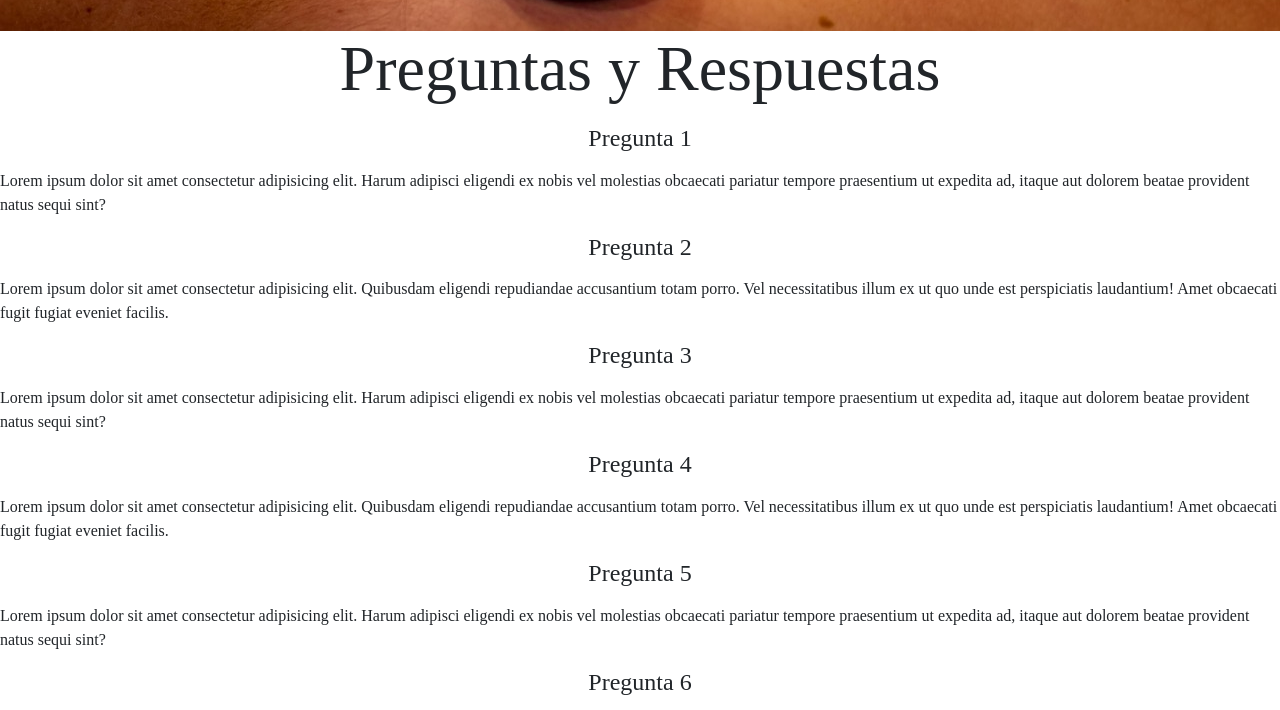
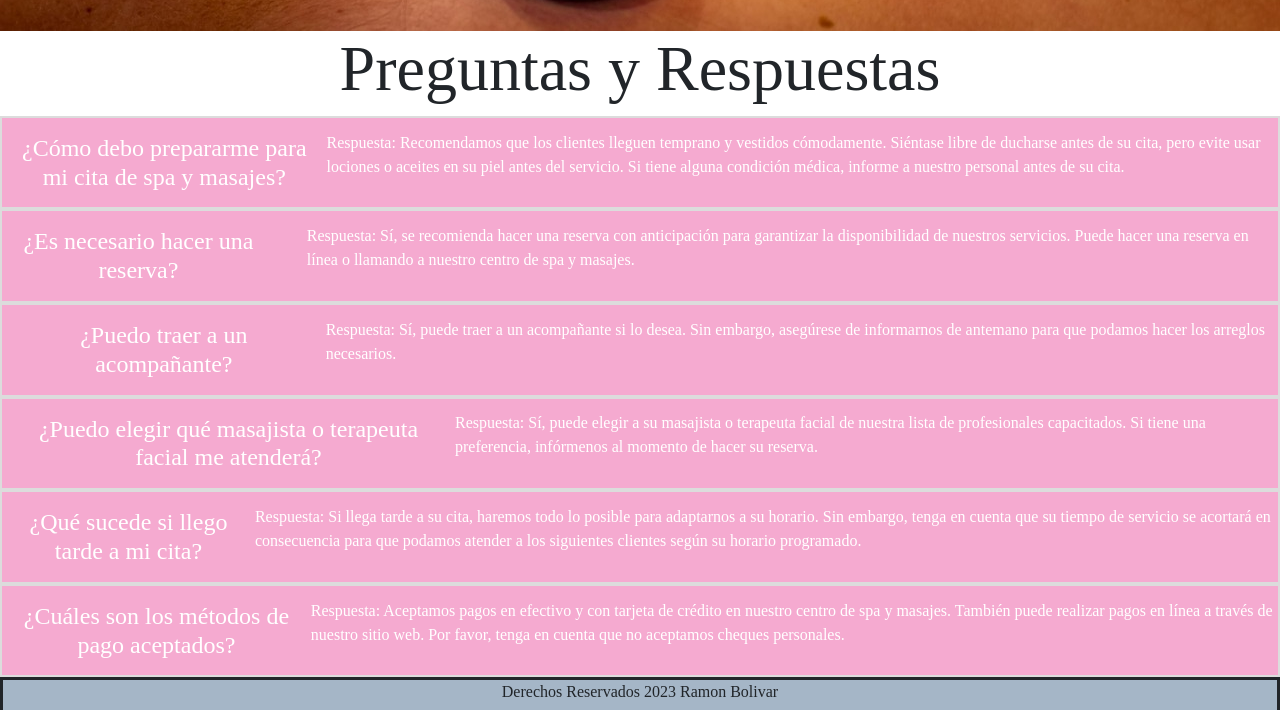
Before and after one commit to bolivarcampos/entrega2-coderhouse, a plain HTML site: page pages/Faq.html in a window 1280 px wide. Shown: the part 982-1692 px from the top of the page. Drawn offline with nearby package versions, Linux system fonts and the light colour scheme; a web font is replaced by a local one.

```diff
--- a/pages/Faq.html
+++ b/pages/Faq.html
@@ -57,43 +57,77 @@
 
         <h1>Preguntas y Respuestas</h1>
 
-        <h3>Pregunta 1</h3>
+        <div class="faq">
 
-        <p>Lorem ipsum dolor sit amet consectetur adipisicing elit. Harum adipisci eligendi ex nobis vel molestias
-            obcaecati pariatur tempore praesentium ut expedita ad, itaque aut dolorem beatae provident natus sequi sint?
+            <div class="faq-1">
+
+                <h3>¿Cómo debo prepararme para mi cita de spa y masajes?</h3>
+
+                <p>Respuesta: Recomendamos que los clientes lleguen temprano y vestidos cómodamente. Siéntase libre de
+                    ducharse antes de su cita, pero evite usar lociones o aceites en su piel antes del servicio. Si
+                    tiene alguna condición médica, informe a nuestro personal antes de su cita.
                 </p>
 
-        <h3>Pregunta 2</h3>
+            </div>
 
-        <p>Lorem ipsum dolor sit amet consectetur adipisicing elit. Quibusdam eligendi repudiandae accusantium totam
-            porro. Vel necessitatibus illum ex ut quo unde est perspiciatis laudantium! Amet obcaecati fugit fugiat
-            eveniet facilis.</p>
+            <div class="faq-2">
 
-        <h3>Pregunta 3</h3>
+                <h3>¿Es necesario hacer una reserva?</h3>
 
-        <p>Lorem ipsum dolor sit amet consectetur adipisicing elit. Harum adipisci eligendi ex nobis vel molestias
-            obcaecati pariatur tempore praesentium ut expedita ad, itaque aut dolorem beatae provident natus sequi sint?
+                <p>Respuesta: Sí, se recomienda hacer una reserva con anticipación para garantizar la disponibilidad de
+                    nuestros servicios. Puede hacer una reserva en línea o llamando a nuestro centro de spa y masajes.
                 </p>
 
-        <h3>Pregunta 4</h3>
+            </div>
 
-        <p>Lorem ipsum dolor sit amet consectetur adipisicing elit. Quibusdam eligendi repudiandae accusantium totam
-            porro. Vel necessitatibus illum ex ut quo unde est perspiciatis laudantium! Amet obcaecati fugit fugiat
-            eveniet facilis.</p>
+            <div class="faq-3">
 
-        <h3>Pregunta 5</h3>
+                <h3>¿Puedo traer a un acompañante?</h3>
 
-        <p>Lorem ipsum dolor sit amet consectetur adipisicing elit. Harum adipisci eligendi ex nobis vel molestias
-            obcaecati pariatur tempore praesentium ut expedita ad, itaque aut dolorem beatae provident natus sequi sint?
+                <p>Respuesta: Sí, puede traer a un acompañante si lo desea. Sin embargo, asegúrese de informarnos de
+                    antemano para que podamos hacer los arreglos necesarios.
                 </p>
 
-        <h3>Pregunta 6</h3>
+            </div>
 
-        <p>Lorem ipsum dolor sit amet consectetur adipisicing elit. Quibusdam eligendi repudiandae accusantium totam
-            porro. Vel necessitatibus illum ex ut quo unde est perspiciatis laudantium! Amet obcaecati fugit fugiat
-            eveniet facilis.</p>
+            <div class="faq-4">
+
+                <h3>¿Puedo elegir qué masajista o terapeuta facial me atenderá?</h3>
+
+                <p>Respuesta: Sí, puede elegir a su masajista o terapeuta facial de nuestra lista de profesionales
+                    capacitados. Si tiene una preferencia, infórmenos al momento de hacer su reserva.</p>
+
+            </div>
+
+            <div class="faq-5">
+
+                <h3>¿Qué sucede si llego tarde a mi cita?</h3>
+
+                <p>Respuesta: Si llega tarde a su cita, haremos todo lo posible para adaptarnos a su horario. Sin
+                    embargo,
+                    tenga en cuenta que su tiempo de servicio se acortará en consecuencia para que podamos atender a los
+                    siguientes clientes según su horario programado.
+                </p>
+
+            </div>
+
+            <div class="faq-6">
+
+                <h3>¿Cuáles son los métodos de pago aceptados?</h3>
+
+                <p>Respuesta: Aceptamos pagos en efectivo y con tarjeta de crédito en nuestro centro de spa y masajes.
+                    También puede realizar pagos en línea a través de nuestro sitio web. Por favor, tenga en cuenta que
+                    no
+                    aceptamos cheques personales.
+                </p>
+
+            </div>
 
 
+
+
+
+        </div>
 
 
 
--- a/styles/css/css.css
+++ b/styles/css/css.css
@@ -404,3 +404,59 @@
 .service {
     width: 100%;
 }
+
+.faq {
+    display: flex;
+    flex-direction: column;
+    color: white;
+}
+
+.faq-1 {
+    display: flex;
+    align-items: center;
+    color: white;
+    border: gainsboro 2px solid;
+    background-color:var(--secundario);
+}
+
+
+
+.faq-2 {
+    display: flex;
+    align-items: center;
+    border: gainsboro 2px solid;
+    background-color:var(--secundario);
+
+}
+
+.faq-2 p {
+    margin-left: 2rem
+}
+
+.faq-3 {
+    display: flex;
+    align-items: center;
+    border: gainsboro 2px solid;
+    background-color:var(--secundario);
+}
+
+.faq-4 {
+    display: flex;
+    align-items: center;
+    border: gainsboro 2px solid;
+    background-color:var(--secundario);
+}
+
+.faq-5 {
+    display: flex;
+    align-items: center;
+    border: gainsboro 2px solid;
+    background-color:var(--secundario);
+}
+
+.faq-6 {
+    display: flex;
+    align-items: center;
+    border: gainsboro 2px solid;
+    background-color:var(--secundario);
+}
```
Also changed, not shown: index.html (+5 -5 lines). Lines whose indentation alone changed are shown as unchanged.
